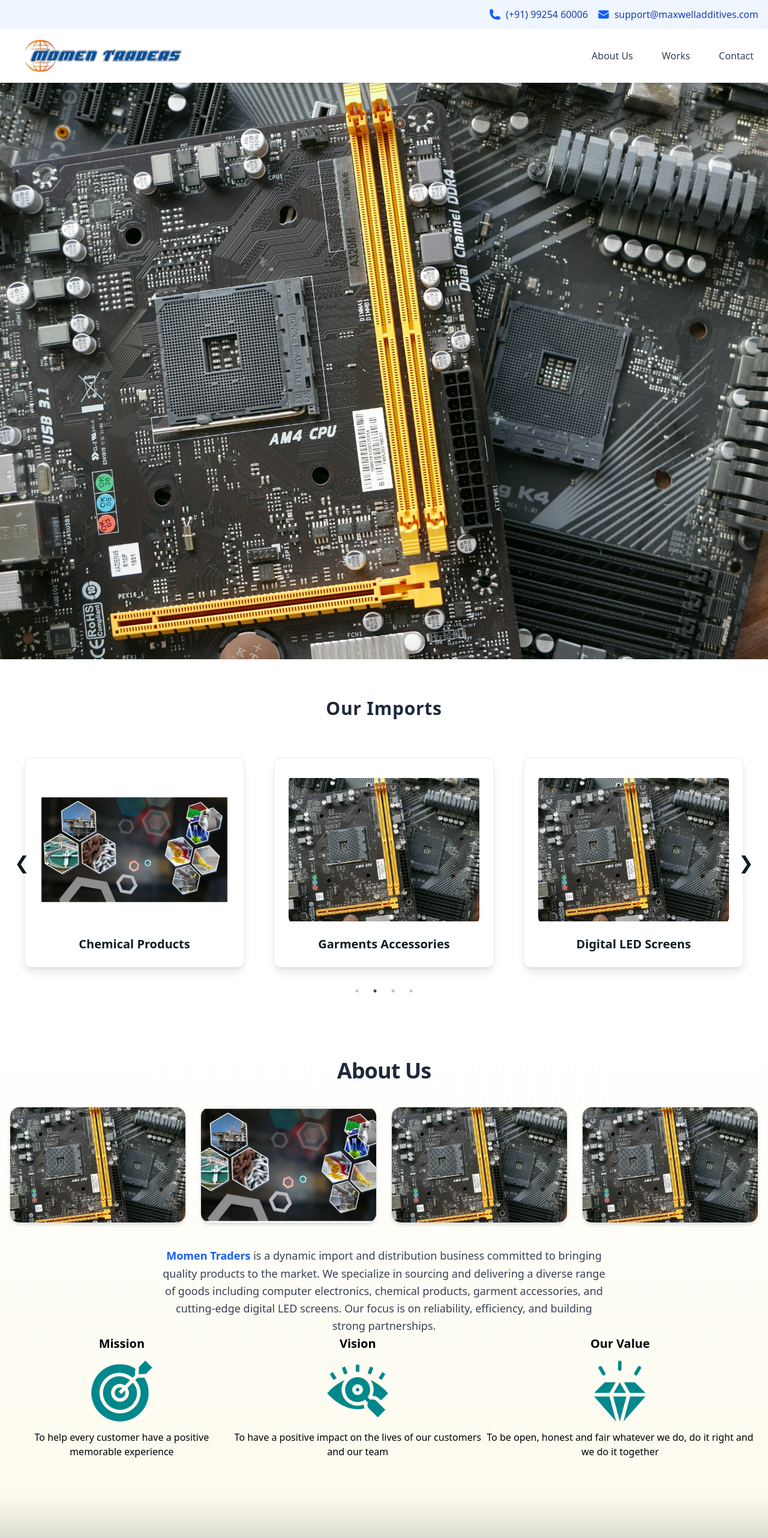
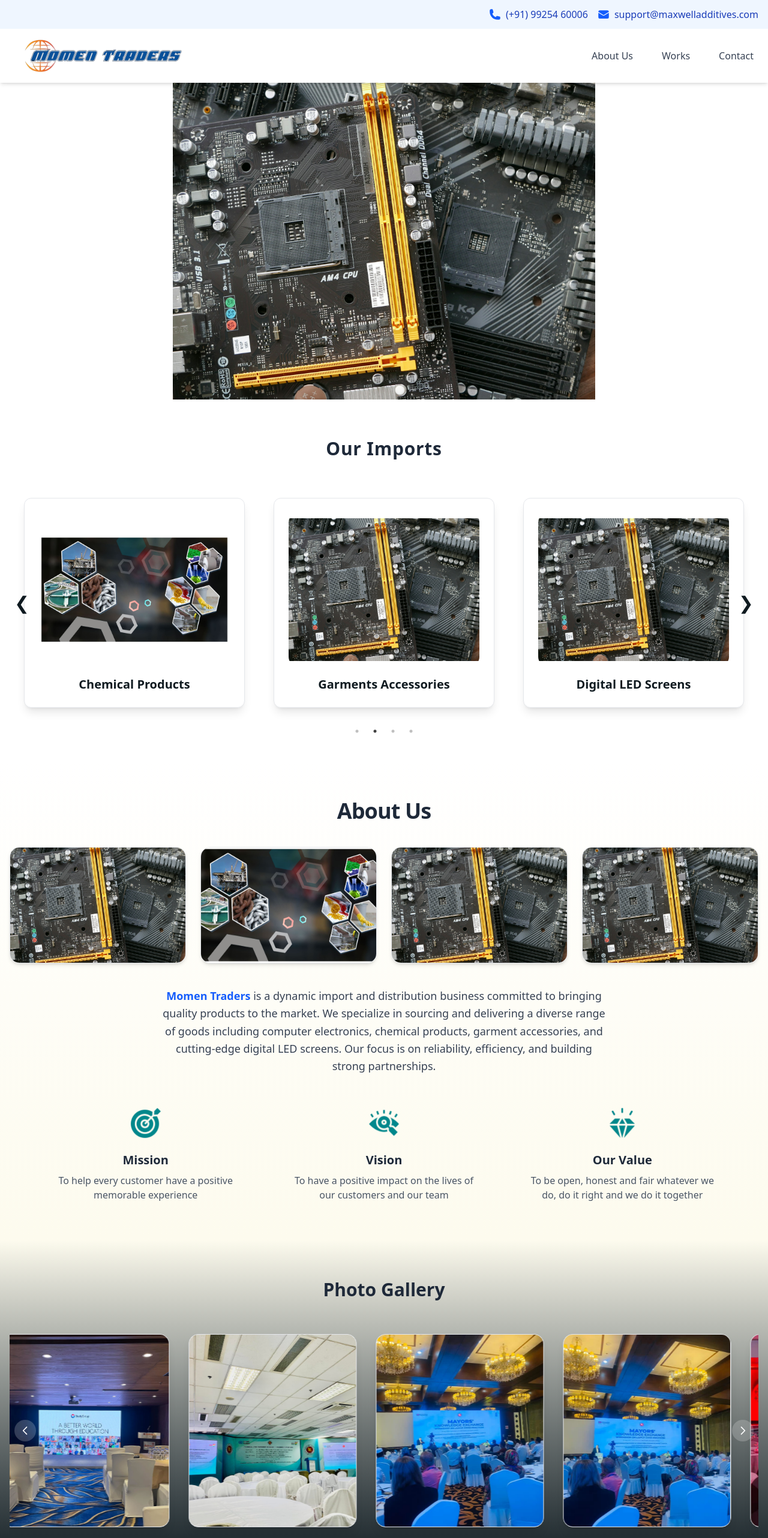
Before and after one commit to Imran-2020331101/Momen_Traders_portfolio, a React (Vite) app: page / in a window 1280 px wide. Shown: the top 2564 px of the page at 60% size. Built offline with nearby package versions, Linux system fonts and the light colour scheme.

Commit message:
ready 0.1

```diff
--- a/src/components/About.jsx
+++ b/src/components/About.jsx
@@ -2,7 +2,6 @@ import React from 'react';
 import image from '../assets/categories/Electronics_photo.jpg';
 import chemicalImage from '../assets/categories/chemical.jpg';
 import { mission } from '../Data';
-import { div, h1 } from 'framer-motion/client';
 
 function About() {
   return (
@@ -17,7 +16,7 @@ function About() {
           {[image, chemicalImage, image, image].map((imgSrc, idx) => (
             <div
               key={idx}
-              className="rounded-2xl border border-gray-200 overflow-hidden shadow-md hover:shadow-xl transform hover:scale-105 transition duration-300"
+              className="rounded-2xl border border-gray-200 overflow-hidden shadow-md transition duration-300"
             >
               <img
                 src={imgSrc}
@@ -29,24 +28,22 @@ function About() {
         </div>
 
         {/* Description */}
-        <p className="text-lg text-gray-700 leading-relaxed max-w-3xl mx-auto px-2">
+        <p className="text-lg text-gray-700 leading-relaxed max-w-3xl mx-auto px-2 mb-12">
           <strong className="text-blue-600">Momen Traders</strong> is a dynamic import and distribution business committed to bringing
           quality products to the market. We specialize in sourcing and delivering a diverse range of goods including computer electronics,
           chemical products, garment accessories, and cutting-edge digital LED screens. Our focus is on reliability, efficiency, and
           building strong partnerships.
         </p>
 
-        {/* Mission, Vision and Value */}
-        <div className='flex justify-around items-center'>
-          {
-            mission.map((item)=>
-              <div className='items-center flex-col flex'>
-                <h className='font-bold text-xl'>{item.title}</h>
-                <img src={item.logo} alt="" />
-                <p>{item.desc}</p>
-              </div>
-            )
-          }
+        {/* Mission, Vision, Values */}
+        <div className="grid grid-cols-1 sm:grid-cols-2 lg:grid-cols-3 gap-10 max-w-6xl mx-auto">
+          {mission.map((item, index) => (
+            <div key={index} className="flex flex-col items-center text-center px-4">
+              <img src={item.logo} alt={item.title} className="w-16 h-16 mb-4" />
+              <h3 className="text-xl font-semibold text-gray-800 mb-2">{item.title}</h3>
+              <p className="text-gray-600">{item.desc}</p>
+            </div>
+          ))}
         </div>
       </div>
     </section>
--- a/src/pages/Home.jsx
+++ b/src/pages/Home.jsx
@@ -1,20 +1,25 @@
-import React from 'react';
-import About from '../components/About';
-import Works from '../components/Works';
-import Contact from '../components/Contact';
-import Electronics_photo from '../assets/categories/Electronics_photo.jpg'
-import Gallery from '../components/Gallary';
+import React from "react";
+import About from "../components/About";
+import Works from "../components/Works";
+import Contact from "../components/Contact";
+import Electronics_photo from "../assets/categories/Electronics_photo.jpg";
+import Gallery from "../components/Gallary";
 
 function Home() {
   return (
     <div>
       <main>
         <div>
-          <img src={Electronics_photo} alt="Hero section photo" />
+          <img
+            src={Electronics_photo}
+            alt="Hero section photo"
+            className="h-[66vh] w-auto mx-auto object-contain"
+          />
         </div>
+
         <Works />
         <About />
-        <Gallery/>
+        <Gallery />
         <Contact />
       </main>
     </div>
```
